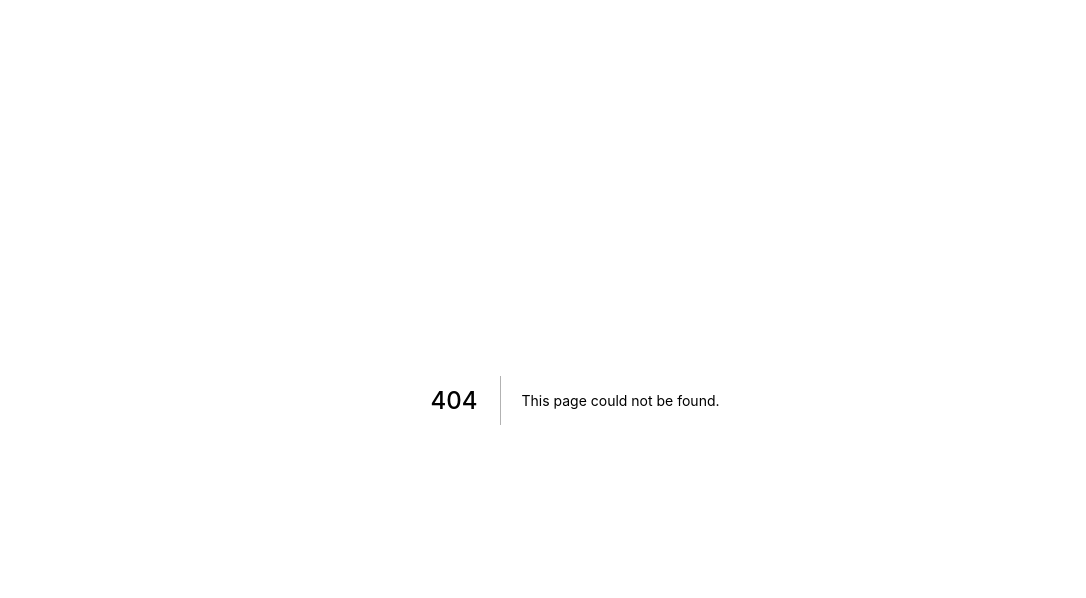
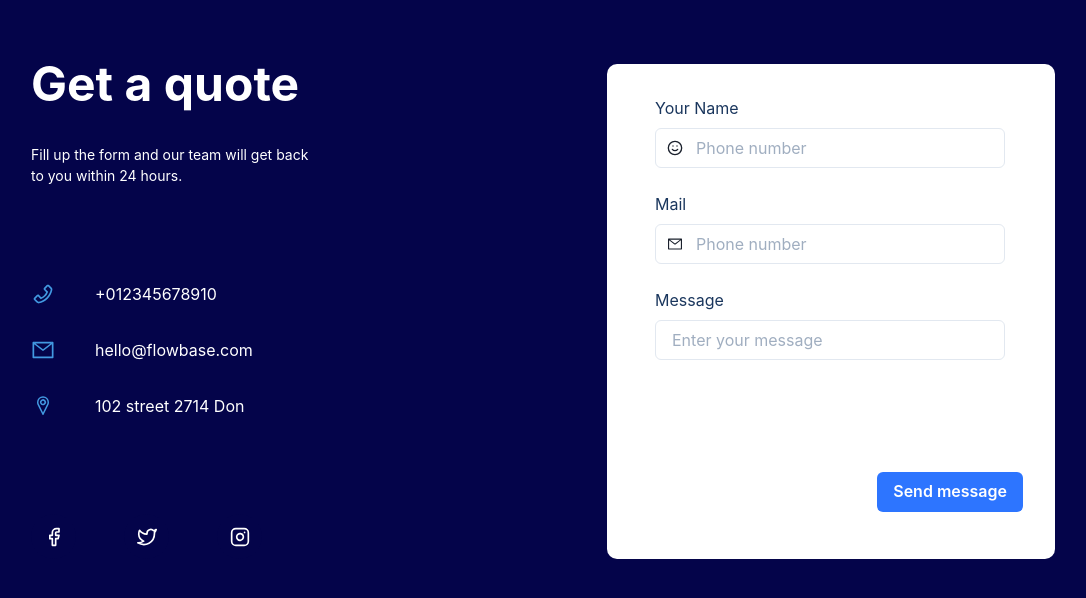
Before and after one commit to vectorCodes/nextjsauthentication, a Next.js app: page /contact in a window 1280 px wide. Before the commit this address had no page. Shown: the top 598 px of the page, without its empty margins (65-1151 px from the left). Built offline with nearby package versions, Linux system fonts and the light colour scheme.

Commit message:
contact page added

```diff
--- a/package.json
+++ b/package.json
@@ -17,7 +17,8 @@
     "next": "12.0.7",
     "react": "17.0.2",
     "react-dom": "17.0.2",
-    "react-icons": "^4.3.1"
+    "react-icons": "^4.3.1",
+    "react-reveal": "^1.2.2"
   },
   "devDependencies": {
     "eslint": "8.4.1",
--- /dev/null
+++ b/pages/contact.js
@@ -0,0 +1,184 @@
+/* eslint-disable react/no-children-prop */
+import React, { useState } from "react";
+import {
+  Box,
+  Center,
+  HStack,
+  SimpleGrid,
+  Text,
+  Input,
+  InputLeftElement,
+  InputGroup,
+  Button,
+  Spacer,
+} from "@chakra-ui/react";
+import { AiOutlinePhone, AiOutlineMail } from "react-icons/ai";
+import { VscLocation } from "react-icons/vsc";
+import { FiFacebook, FiTwitter, FiInstagram, FiSmile } from "react-icons/fi";
+const datas = [
+  {
+    title: "+012345678910",
+    icon: <AiOutlinePhone />,
+  },
+  {
+    title: "hello@flowbase.com",
+    icon: <AiOutlineMail />,
+  },
+  {
+    title: "102 street 2714 Don",
+    icon: <VscLocation />,
+  },
+];
+
+function Contact() {
+  //   const [icon, setIcon] = useState(0);
+  return (
+    <Box bg="#04044A" py={12} px={24} h="100vh">
+      <SimpleGrid columns={2} maxW={"5xl"} spacing={32}>
+        <Box>
+          <Text textColor={"white"} fontSize={"5xl"} fontWeight={"bold"}>
+            Get a quote
+          </Text>
+          <Text textColor={"white"} fontSize={"sm"} mt={6}>
+            Fill up the form and our team will get back
+          </Text>
+          <Text textColor={"white"} fontSize={"sm"} pb={16}>
+            to you within 24 hours.
+          </Text>
+          {datas.map((data, idx) => {
+            return (
+              <HStack key={idx} spacing={10} mt={8}>
+                <Box textColor={"blue.400"} fontSize={"2xl"}>
+                  {data.icon}
+                </Box>
+                <Text textColor={"white"} fontSize={"md"}>
+                  {data.title}
+                </Text>
+              </HStack>
+            );
+          })}
+          <HStack spacing={12} mt={24} cursor={"pointer"}>
+            <Center
+              textColor={"white"}
+              fontSize={"xl"}
+              transition={"all 0.7s"}
+              h="45px"
+              w="45px"
+              bg="#04044A"
+              rounded={"full"}
+              _hover={{ transform: "scale(1.09)", bg: "blue.500" }}
+            >
+              <FiFacebook />
+            </Center>
+            <HStack>
+              <Center
+                textColor={"white"}
+                fontSize={"xl"}
+                transition={"all 0.7s"}
+                h="45px"
+                w="45px"
+                bg="#04044A"
+                rounded={"full"}
+                _hover={{ transform: "scale(1.09)", bg: "blue.500" }}
+              >
+                <FiTwitter />
+              </Center>
+            </HStack>
+            <HStack>
+              <Center
+                textColor={"white"}
+                fontSize={"xl"}
+                transition={"all 0.7s"}
+                h="45px"
+                w="45px"
+                bg="#04044A"
+                rounded={"full"}
+                _hover={{
+                  transform: "scale(1.09)",
+                  bgGradient: "linear(to-r, orange.500,pink.500)",
+                }}
+              >
+                <FiInstagram />
+              </Center>
+            </HStack>
+          </HStack>
+        </Box>
+        <Box bg="white" rounded={10} mt={4} p={8}>
+          <Box>
+            <Text textColor={"blue.900"} ml={4}>
+              Your Name
+            </Text>
+          </Box>
+          <Box mt={2} pb={6}>
+            <InputGroup>
+              <InputLeftElement
+                pointerEvents="none"
+                children={<FiSmile />}
+                ml={4}
+              />
+              <Input
+                cursor={"pointer"}
+                placeholder="Phone number"
+                w={"350px"}
+                h={"40px"}
+                ml={4}
+              />
+            </InputGroup>
+          </Box>
+          <Box>
+            <Text textColor={"blue.900"} ml={4}>
+              Mail
+            </Text>
+          </Box>
+          <Box mt={2} pb={6}>
+            <InputGroup>
+              <InputLeftElement
+                pointerEvents="none"
+                children={<AiOutlineMail />}
+                ml={4}
+              />
+              <Input
+                placeholder="Phone number"
+                w={"350px"}
+                h={"40px"}
+                cursor={"pointer"}
+                ml={4}
+              />
+            </InputGroup>
+          </Box>
+          <Box>
+            <Text textColor={"blue.900"} ml={4}>
+              Message
+            </Text>
+          </Box>
+          <Box mt={2}>
+            <Input
+              placeholder="Enter your message"
+              w={"350px"}
+              cursor={"pointer"}
+              ml={4}
+            />
+          </Box>
+          <Box>
+            <HStack mt={28}>
+              <Box></Box>
+              <Spacer />
+              <Box>
+                <Button
+                  bg={"#2D75FF"}
+                  transition={"all 1s"}
+                  textColor={"white"}
+                  _hover={{ bg: "#2D75FF" }}
+                >
+                  Send message
+                </Button>
+              </Box>
+            </HStack>
+          </Box>
+        </Box>
+      </SimpleGrid>
+    </Box>
+  );
+}
+
+export default Contact;
--- a/pages/index.js
+++ b/pages/index.js
@@ -1,5 +1,6 @@
 import Layout from "../components/layout";
 import Hero from "../components/landing/hero";
+
 // import Signup from "../components/login/signup";
 // import Login from "./login";
 export default function Home() {
```
Also changed, not shown: components/landing/hero.js (+8 -4 lines), components/navbar.js (+7 -1 lines), 1 other file (tests, documents, lock files or other folders).
